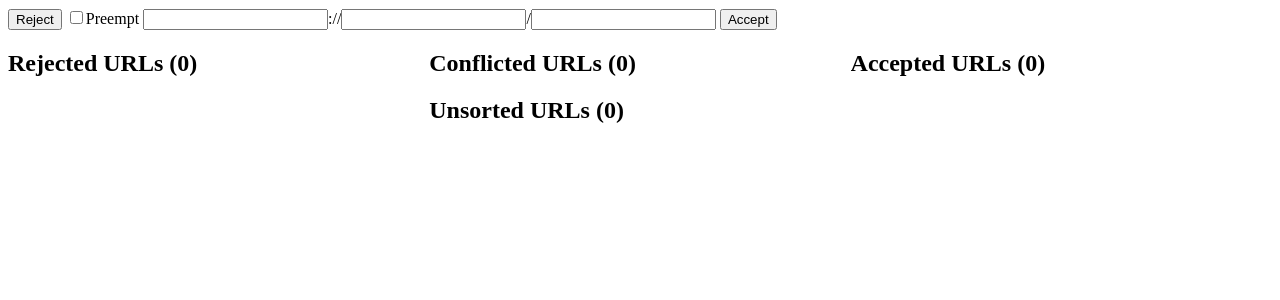
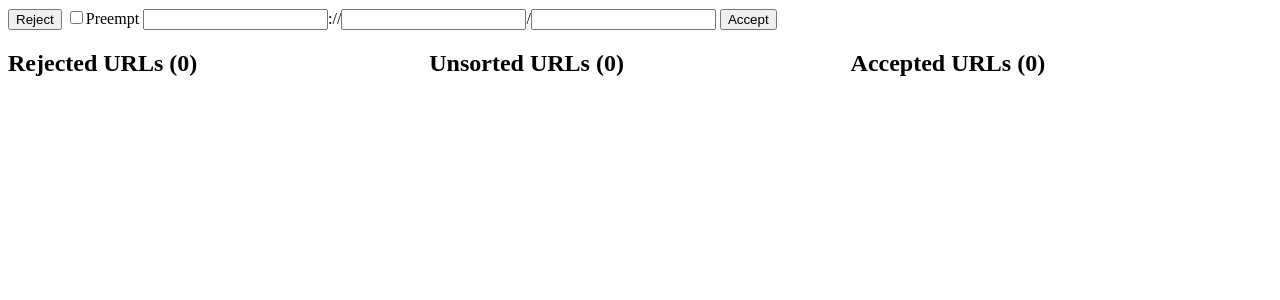
Before and after one commit to justinnhli/firekeeper, a Flask app: page / in a window 1280 px wide. Shown: the top 300 px of the page. Run offline with Flask 2, Linux system fonts and the light colour scheme; parts of the project's set-up code (start-up, migrations or seed data) failed here and were passed over.

Commit message:
remove display of conflicted URLs

```diff
--- a/templates/home.html
+++ b/templates/home.html
@@ -35,8 +35,7 @@
             };
 
             function update_urls() {
-                for (const url_status of ['rejected', 'unsorted', 'accepted', 'conflict']) {
-                //for (const url_status of ['accepted']) {
+                for (const url_status of ['rejected', 'unsorted', 'accepted']) {
                     fetch('/api/get-urls/' + url_status)
                     .then((response) => response.json())
                     .then((data) => {
@@ -120,9 +119,6 @@
                 </ul>
             </div>
             <div class="url-column">
-                <h2>Conflicted URLs (<span id="conflict-count"></span>)</h2>
-                <ul id="conflict-urls">
-                </ul>
                 <h2>Unsorted URLs (<span id="unsorted-count"></span>)</h2>
                 <ul id="unsorted-urls">
                 </ul>
```
